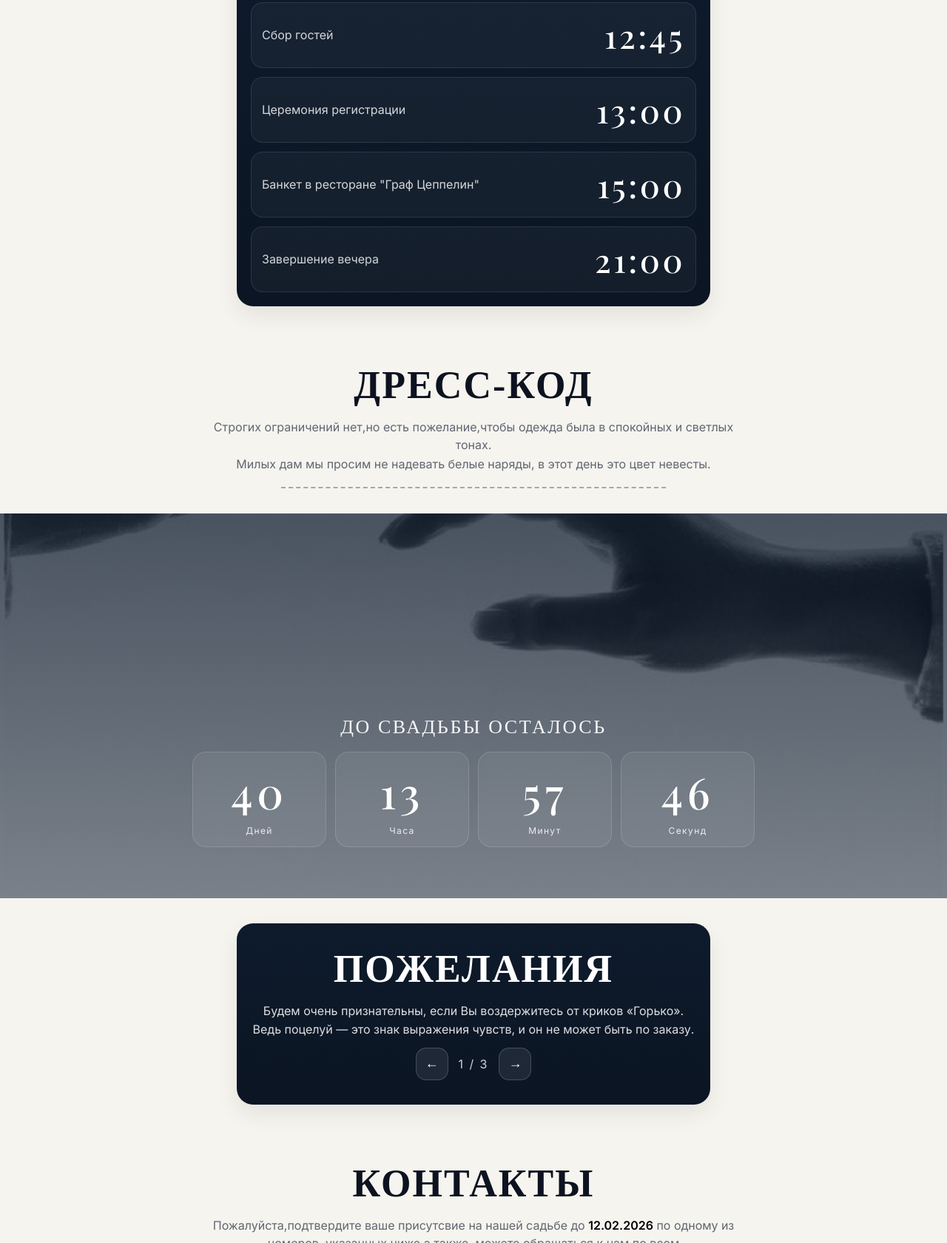
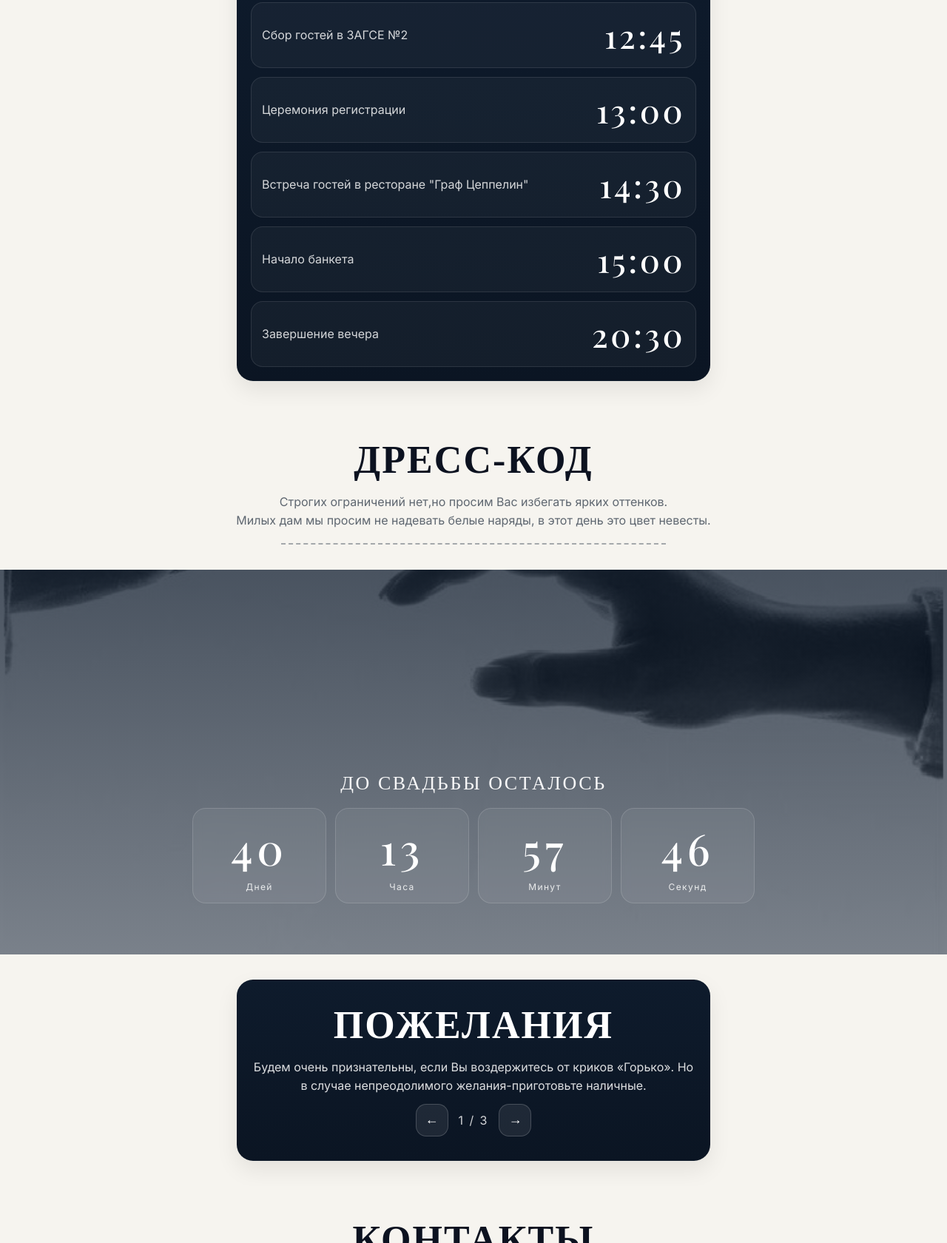
Before and after one commit to AlexLysy/wedding, a plain HTML site: page index.html in a window 1280 px wide. Shown: the part 3820-5500 px from the top of the page at 74% size. Drawn offline with nearby package versions, Linux system fonts and the light colour scheme.

Commit message:
Add files via upload

```diff
--- a/index.html
+++ b/index.html
@@ -223,20 +223,24 @@
 
           <div class="timing__grid" role="list">
             <div class="timing__row" role="listitem">
-              <div class="timing__what">Сбор гостей</div>
+              <div class="timing__what">Сбор гостей в ЗАГСЕ №2</div>
               <div class="timing__time">12:45</div>
             </div>
             <div class="timing__row" role="listitem">
               <div class="timing__what">Церемония регистрации</div>
               <div class="timing__time">13:00</div>
             </div>
+			 <div class="timing__row" role="listitem">
+              <div class="timing__what">Встреча гостей в ресторане "Граф Цеппелин"</div>
+              <div class="timing__time">14:30</div>
+            </div>
             <div class="timing__row" role="listitem">
-              <div class="timing__what">Банкет в ресторане "Граф Цеппелин"</div>
+              <div class="timing__what">Начало банкета</div>
               <div class="timing__time">15:00</div>
             </div>
             <div class="timing__row" role="listitem">
               <div class="timing__what">Завершение вечера</div>
-              <div class="timing__time">21:00</div>
+              <div class="timing__time">20:30</div>
             </div>
           </div>
         </article>
@@ -248,7 +252,7 @@
       <div class="container">
         <h2 class="title">ДРЕСС‑КОД</h2>
         <p class="text text--center">
-          Строгих ограничений нет,но есть пожелание,чтобы одежда была в спокойных и светлых тонах.
+          Строгих ограничений нет,но просим Вас избегать ярких оттенков.
 	  </p>
          <p class="text text--center">
          		  Милых дам мы просим не надевать белые наряды, в этот день это цвет невесты.
@@ -298,8 +302,8 @@
           <h2 class="title title--light">ПОЖЕЛАНИЯ</h2>
 
           <p class="text text--light text--center" id="wishText">
-            Будем очень признательны, если Вы воздержитесь от криков «Горько».
-            Ведь поцелуй — это знак выражения чувств, и он не может быть по заказу.
+              Будем очень признательны, если Вы воздержитесь от криков «Горько». Ведь поцелуй — это знак выражения чувств, и он не может быть по заказу.
+              .
           </p>
 
           <div class="wishCard__nav" aria-label="Навигация по пожеланиям">
--- a/script.js
+++ b/script.js
@@ -5,7 +5,7 @@ const SETTINGS = {
   weddingDateISO: '2026-02-26T13:00:00+03:00', // дата/время свадьбы
   calendar: { year: 2026, monthIndex: 1, highlightDay: 26 }, // 0=янв, 1=фев
   wishes: [
-    'Будем очень признательны, если Вы воздержитесь от криков «Горько». Ведь поцелуй — это знак выражения чувств, и он не может быть по заказу.',
+    'Будем очень признательны, если Вы воздержитесь от криков «Горько». Но в случае непреодолимого желания-приготовьте наличные.',
     'Пожалуйста, не дарите нам цветы! Мы не успеем насладиться их красотой и ароматом. Если хотите подарить ценный и нужный подарок — будем благодарны за вклад в бюджет нашей молодой семьи.',
     'Самый лучший подарок — ваше присутствие и хорошее настроение. Давайте сделаем этот день тёплым и душевным.'
   ]
```
